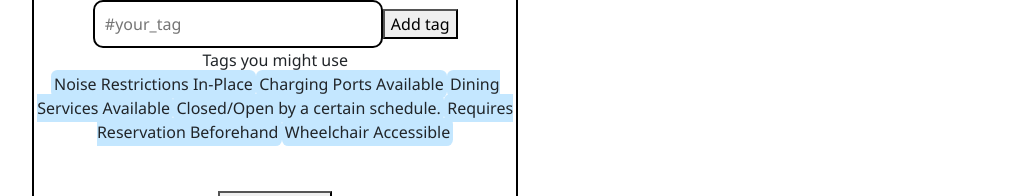
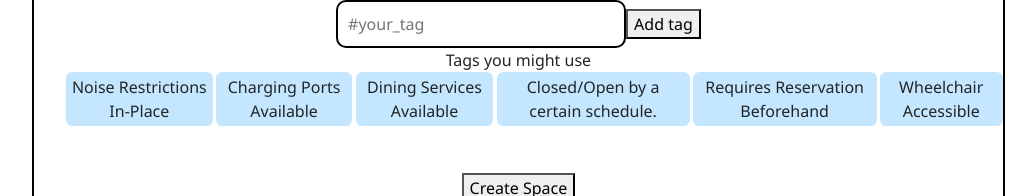
Before and after one commit to Esatduman/Silent-Spaces, a React (Vite) app in the folder Coding Project/silent-spaces/: page /dashboard/create-a-space in a window 1280 px wide. Shown: the part 969-1165 px from the top of the page, without its empty margins (0-1036 px from the left). Built offline with nearby package versions, Linux system fonts and the light colour scheme; no server answers; the database is empty; sample sign-in values are in the browser's storage.

Commit message:
Fix tags

```diff
--- a/Coding Project/silent-spaces/src/App.css
+++ b/Coding Project/silent-spaces/src/App.css
@@ -91,7 +91,7 @@ header > nav > ul > li > a:hover::after {
     border: 2px solid rgba(0, 0, 0);
     border-radius: 13px;
     display: block;
-    width: 40%;
+    width: 80%;
 }
 
 .create-space > section {
@@ -157,7 +157,7 @@ header > nav > ul > li > a:hover::after {
 
 .space-view-h2 {
     font-family: 'Franklin Gothic Medium', 'Arial Narrow', Arial, sans-serif;
-    margin-bottom: 50px;
+    /* margin-bottom: 50px; */
     font-size: 30px;
     font-weight: 100;
     text-decoration: overline solid #000000;
@@ -188,7 +188,8 @@ header > nav > ul > li > a:hover::after {
 }
 
 .tags {
-    gap: 2rem;
+    display: inline-block;
+    gap: 0.2rem;
     display: flex;
     flex-direction: row;
 }
@@ -196,6 +197,7 @@ header > nav > ul > li > a:hover::after {
 .tag {
     background-color: rgb(196, 231, 255);
     padding: 0.2em;
+    margin: 0;
     border-radius: 0.4em;
 }
 
--- a/Coding Project/silent-spaces/src/components/SpaceCard.jsx
+++ b/Coding Project/silent-spaces/src/components/SpaceCard.jsx
@@ -25,7 +25,11 @@ export function SpaceCard({space, isSelected}) {
         <span className="slug">@{username}:{space.name}</span>
         <br />
         <span className="space-name">{space.displayName}</span>
-        <br />
+        <ul className="tags">
+        {space.tags ? space.tags.map((tag) => {
+            return <span className="tag">#{tag}</span>;
+        }) : <></>}
+        </ul>
         {/* <Link to={"/dashboard/spaceview/" + space.id}>go to</Link> */}
     </div>
     </>);
--- a/Coding Project/silent-spaces/src/routes/dashboard/CreateASpace.jsx
+++ b/Coding Project/silent-spaces/src/routes/dashboard/CreateASpace.jsx
@@ -176,9 +176,11 @@ export function CreateASpace() {
             <div class="tag-helpers">
                 <span>Tags you might use</span>
                 <div class="dropdown-content">
+                    <ul className="tags">
                     {Object.keys(builtInTags).filter(tag => !spaceTags.includes(tag)).map(
                         (tag) => <span className="tag" onClick={(e) => {e.preventDefault(); addTag(tag);}}>{builtInTags[tag]}</span>
                     )}
+                    </ul>
                 </div>
             </div>
         </section>
@@ -191,6 +193,7 @@ export function CreateASpace() {
                 desc: spaceDesc,
                 owner: user.uid,
                 imgs: spaceImgs,
+                tags: spaceTags,
             }, location);
             }}>
             {spaceId ? <>Edit Space</> : <>Create Space</>}
--- a/Coding Project/silent-spaces/src/routes/dashboard/SpaceView.jsx
+++ b/Coding Project/silent-spaces/src/routes/dashboard/SpaceView.jsx
@@ -27,6 +27,16 @@ export function SpaceView() {
 
     const [existingSpaceData, setExistingSpaceData] = useState({});
 
+    const [username, setUsername] = useState("");
+    const retrieveUsername = async (uid) => {
+        const userRef = doc(db, "users", uid);
+        const userSnap = await getDoc(userRef);
+        setUsername(userSnap.data().username);
+    }
+    useEffect(() => {
+        retrieveUsername(existingSpaceData.owner);
+    }, [existingSpaceData]);
+
     if (spaceId) {
         useEffect(() => {
             fetchData(spaceId);
@@ -39,7 +49,12 @@ export function SpaceView() {
         {existingSpaceData ? (<article>
             <h1>{existingSpaceData.displayName}</h1>
             <hr class="solid"></hr>
-            <h2 class='space-view-h2'>{existingSpaceData.name}</h2>
+            <h2 class='space-view-h2'>{existingSpaceData.name} by @{username}</h2>
+            <ul className="tags">
+            {existingSpaceData.tags ? existingSpaceData.tags.map((tag) => {
+                return <span className="tag">#{tag}</span>;
+            }) : <></>}
+            </ul>
             <section class='space-view-images'>
             {existingSpaceData.imgs ?
             existingSpaceData.imgs.map(url => <><img key={url} src={url}></img></>)
```
